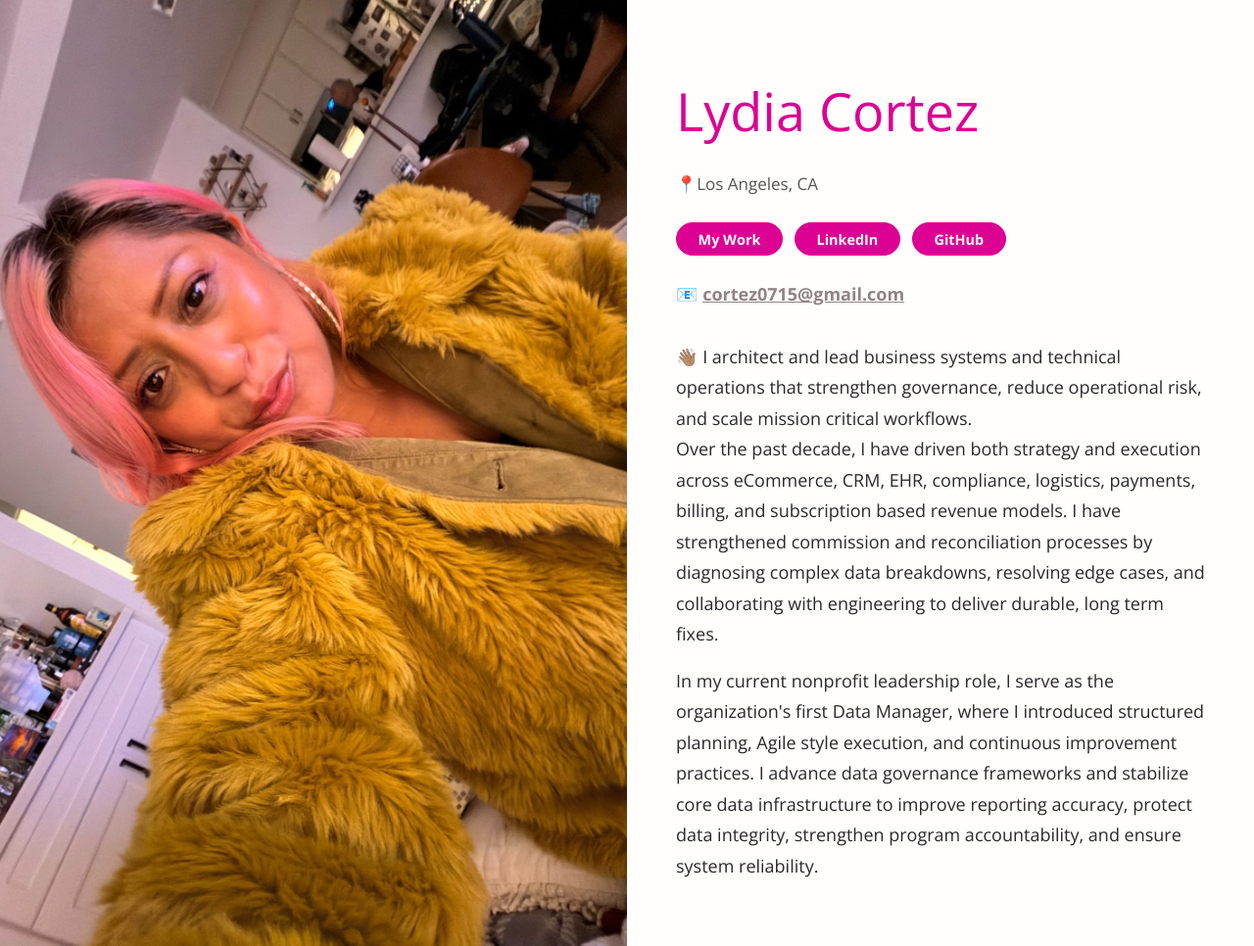
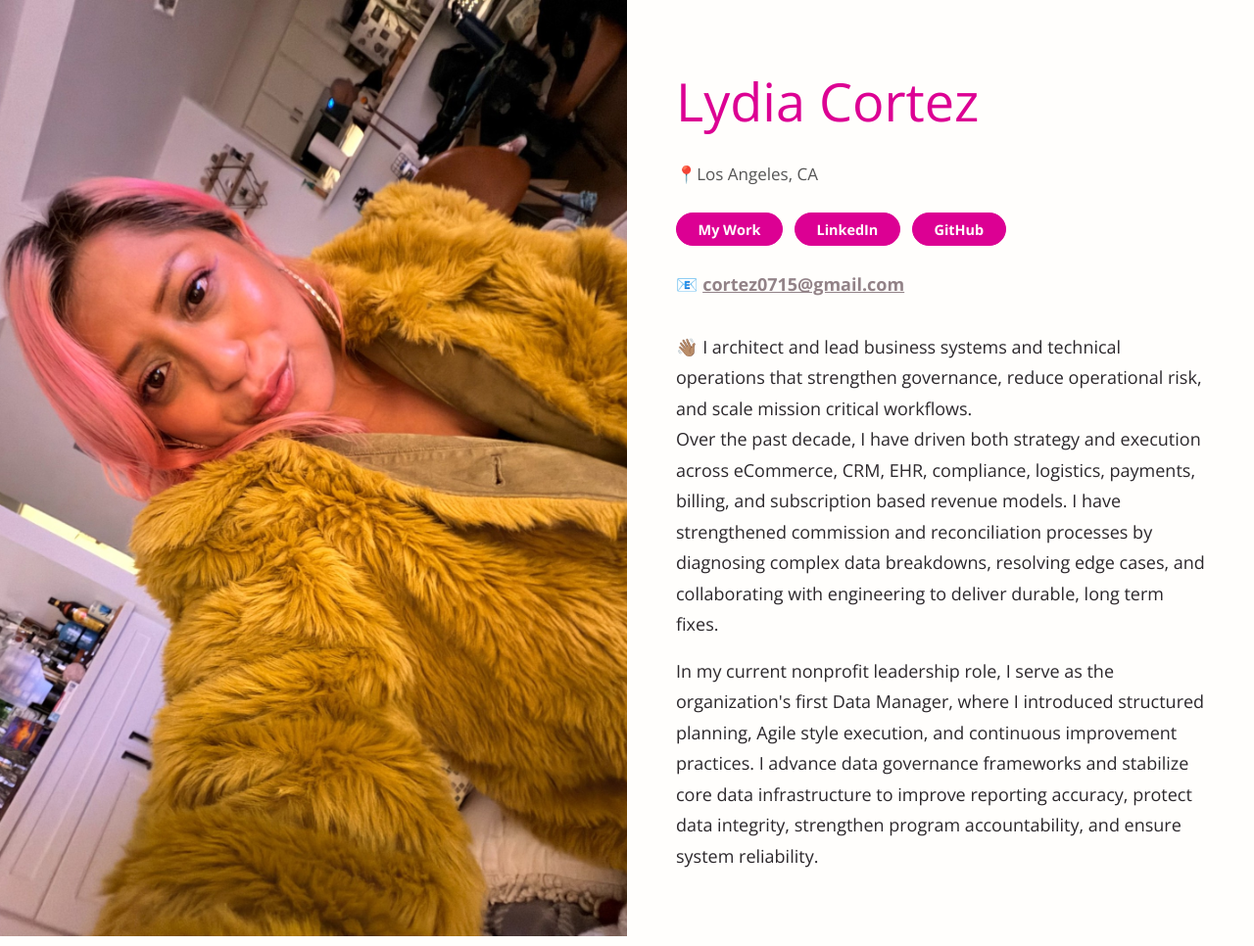
Before and after one commit to lylyco/lylyco.github.io, a Jekyll site: the page built from index.html, in a window 1280 px wide. Shown: the whole page at 98% size. Built offline with Jekyll 4.4.1, drawn with Linux system fonts in a browser that asks for light colours.

Commit message:
“adjustv8”

```diff
--- a/_layouts/half.html
+++ b/_layouts/half.html
@@ -9,7 +9,7 @@
         style="position: relative !important;"
       >
 
-<h1 class="pageTitle" style="margin-top: 35px;">
+<h1 class="pageTitle" style="margin-top: 25px;">
   {{ site.title }}
 </h1>
     <div style="
```
